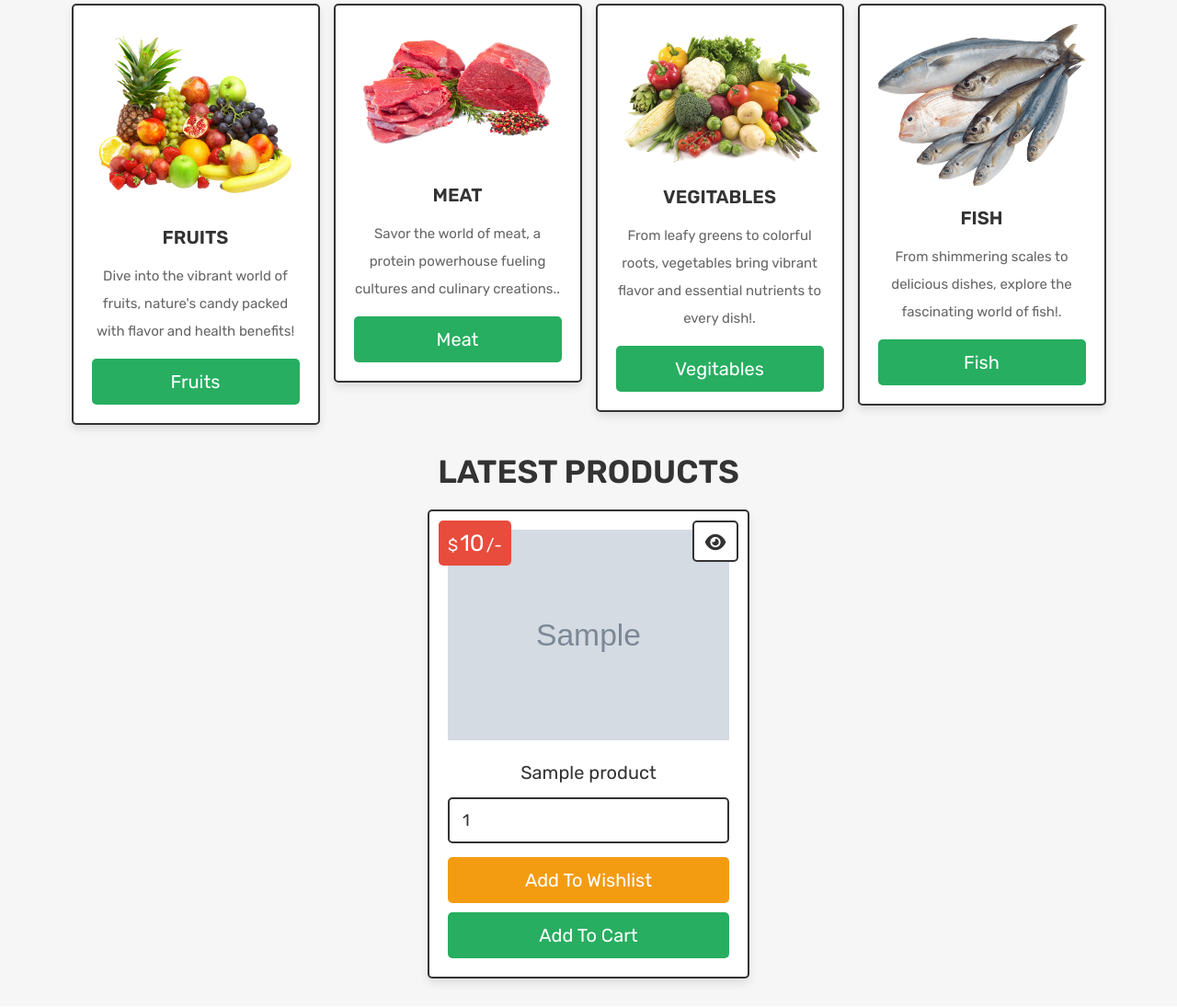
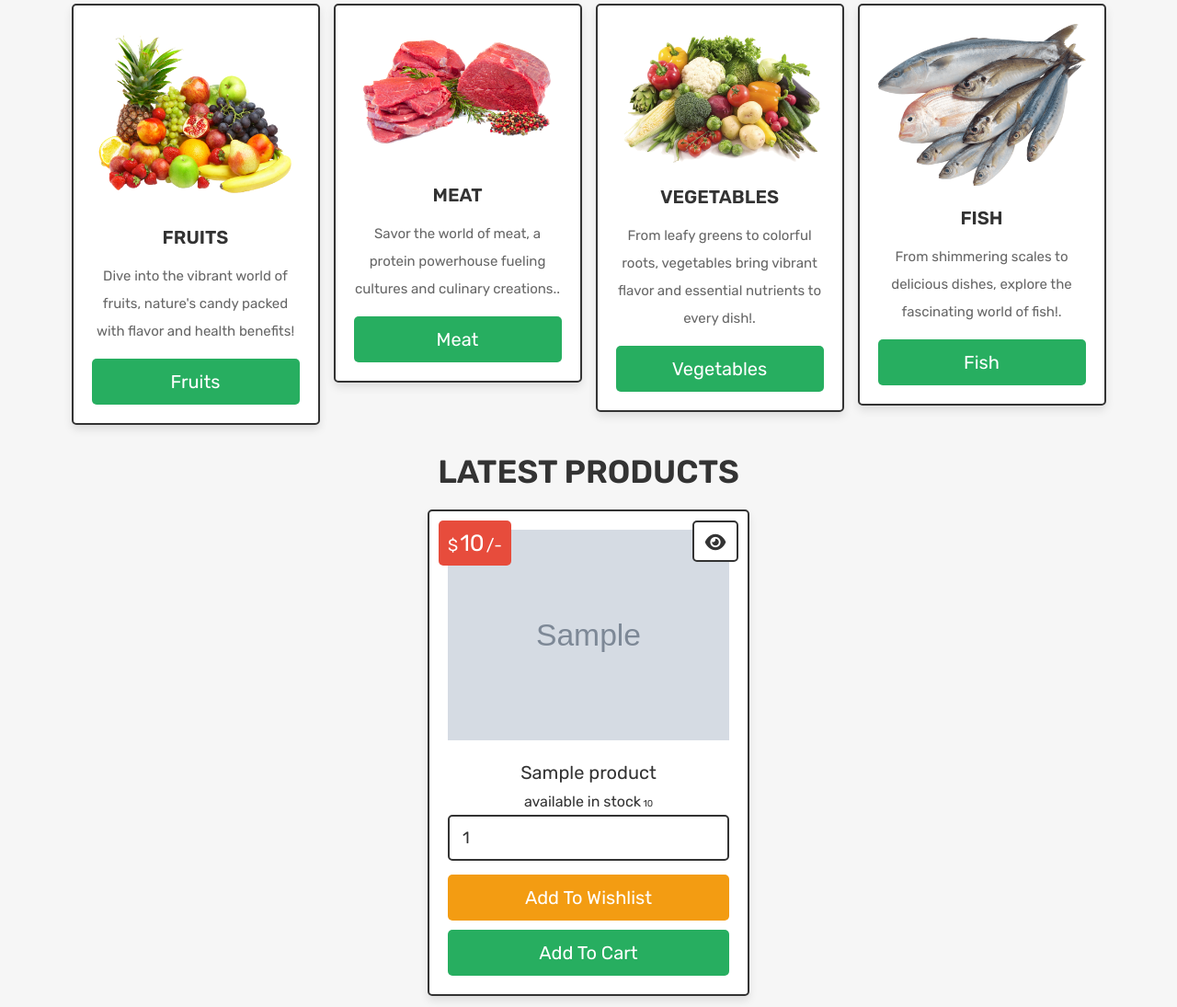
Before and after one commit to seph-kinuthia/new, a PHP site: page /home.php in a window 1280 px wide. Shown: the part 637-1732 px from the top of the page at 92% size. Run offline with PHP 8.4, Linux system fonts and the light colour scheme; the visitor is signed in with stand-in values (Sample User, id 1); tables that the repository leaves empty hold one stand-in row (values such as "Sample post"); grey boxes marked "Sample" are stand-in pictures; some libraries are stand-ins or nearby versions.

Commit message:
small fix on inventory ordering.

```diff
--- a/css/style.css
+++ b/css/style.css
@@ -1,4 +1,8 @@
 @import url('components.css');
+
+.form-label {
+   font-size: 16px;
+}
 
 .home-bg{
    background: url(../images/home-bg.jpg) no-repeat;
--- a/home.php
+++ b/home.php
@@ -132,9 +132,9 @@ if(isset($_POST['add_to_cart'])){
 
       <div class="box">
          <img src="images/cat-3.png" alt="">
-         <h3>vegitables</h3>
+         <h3>vegetables</h3>
          <p>From leafy greens to colorful roots, vegetables bring vibrant flavor and essential nutrients to every dish!.</p>
-         <a href="category.php?category=vegitables" class="btn">vegitables</a>
+         <a href="category.php?category=vegitables" class="btn">vegetables</a>
       </div>
 
       <div class="box">
@@ -165,11 +165,15 @@ if(isset($_POST['add_to_cart'])){
       <a href="view_page.php?pid=<?= $fetch_products['id']; ?>" class="fas fa-eye"></a>
       <img src="uploaded_img/<?= $fetch_products['image']; ?>" alt="">
       <div class="name"><?= $fetch_products['name']; ?></div>
+      <div class="form-item">
+         <label class="form-label" for="quantity">available in stock</label>
+         <span><?= $fetch_products['quantity'] ?></span>
+      </div>
       <input type="hidden" name="pid" value="<?= $fetch_products['id']; ?>">
       <input type="hidden" name="p_name" value="<?= $fetch_products['name']; ?>">
       <input type="hidden" name="p_price" value="<?= $fetch_products['price']; ?>">
       <input type="hidden" name="p_image" value="<?= $fetch_products['image']; ?>">
-      <input type="number" min="1" value="1" name="p_qty" class="qty">
+      <input type="number" min="1" value="1" max=<?= $fetch_products['quantity'] ?> name="p_qty" class="qty">
       <input type="submit" value="add to wishlist" class="option-btn" name="add_to_wishlist">
       <input type="submit" value="add to cart" class="btn" name="add_to_cart">
    </form>
```
Also changed, not shown: uploaded_img/Highlands-.png (added).
